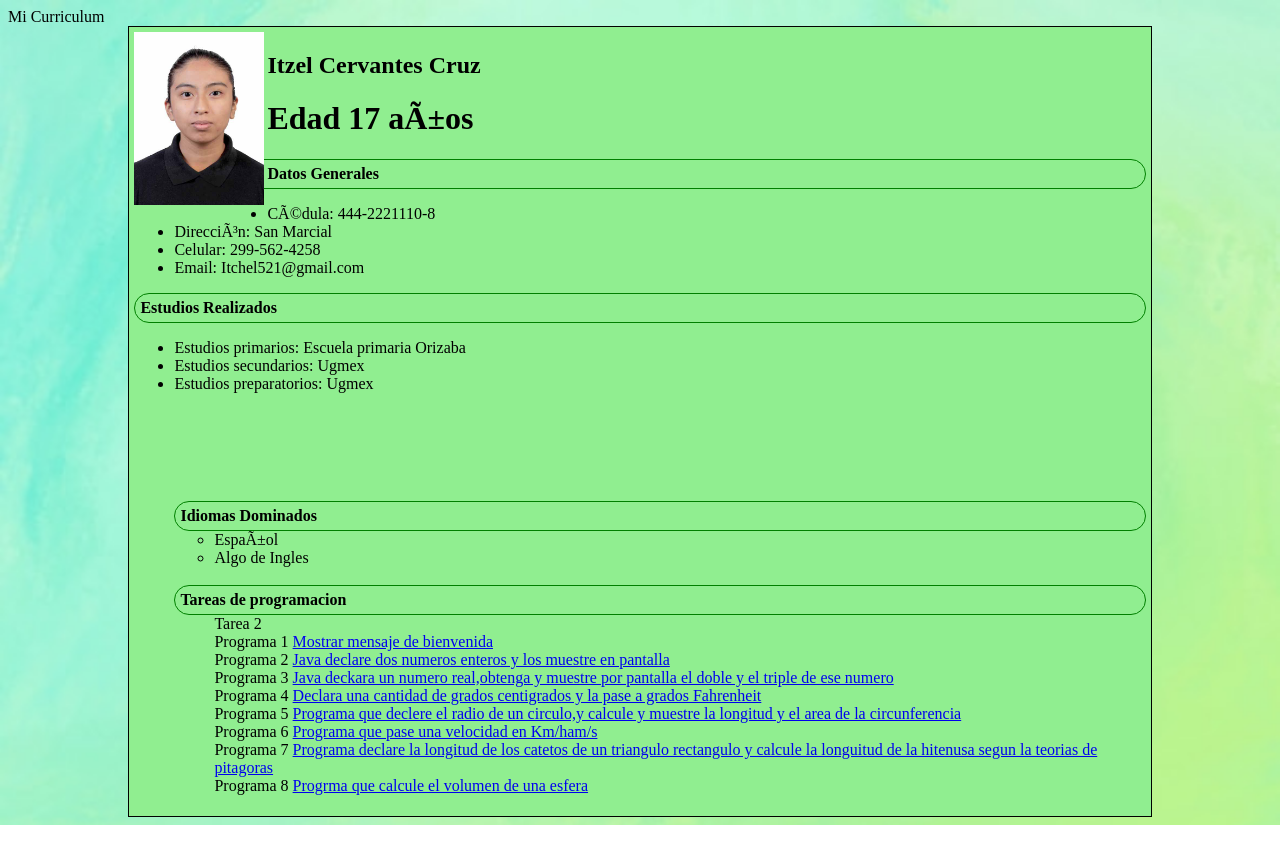
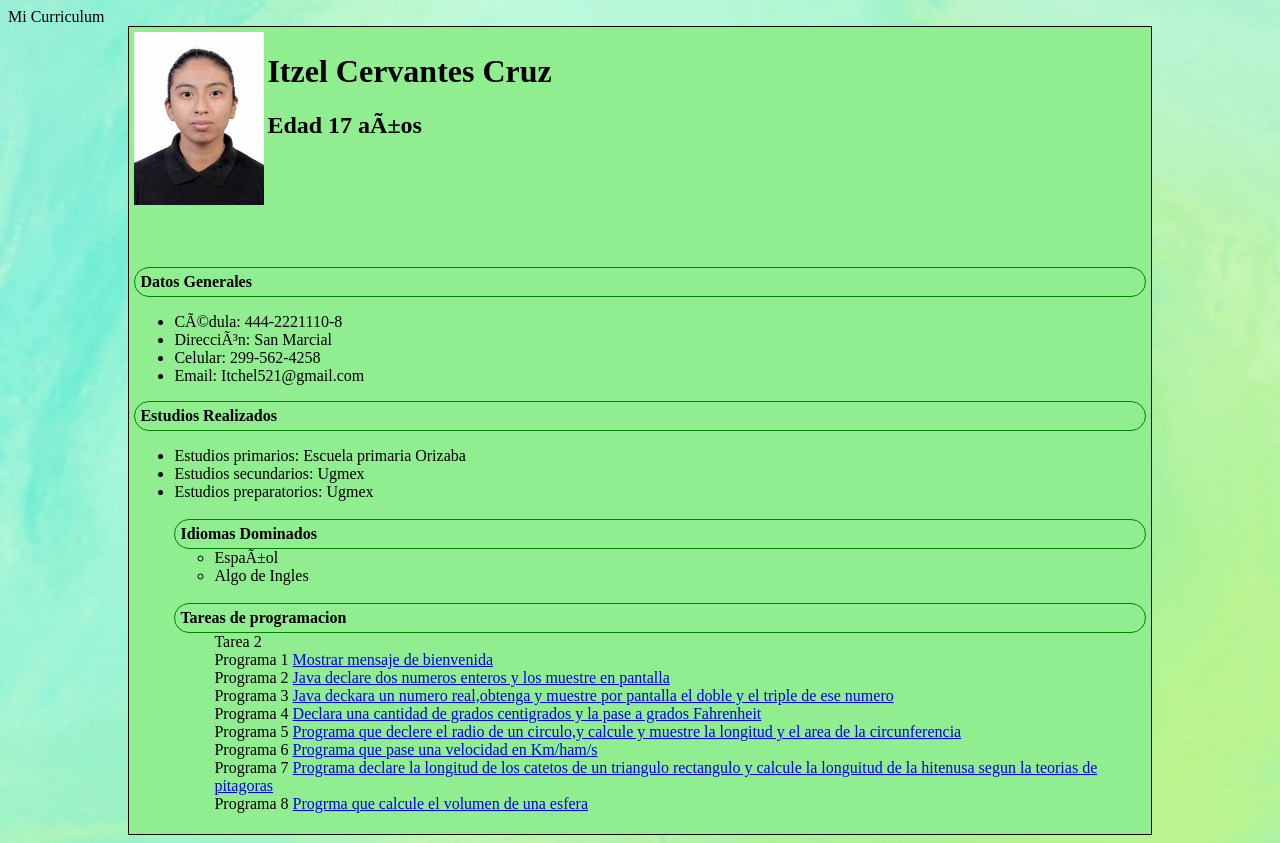
Before and after one commit to margaritas02/margarita02.github.io, a plain HTML site: page index.html in a window 1280 px wide. Drawn offline with Linux system fonts and the light colour scheme.

Commit message:
Update index.html

```diff
--- a/index.html
+++ b/index.html
@@ -9,8 +9,10 @@
 
 <div id ="principal">
   <img src="Foto.JPG" id="mi foto" width="130" align="left">
-  <h2>Itzel Cervantes Cruz</h2>
-  <h1>Edad 17 años</h1>
+  <h1>Itzel Cervantes Cruz</h1>
+  <h2>Edad 17 años</h2>
+
+  <br><br><br><br><br><br>
 
 <fieldse>
 <legend>Datos Generales</legend>
@@ -31,7 +33,7 @@
 </ul>
   </fieldsit>
 
-  <br><br><br><br><br><br><br>
+  <br><br>
 
 <fieldse>
 <legend>Idiomas Dominados</legend>
```
